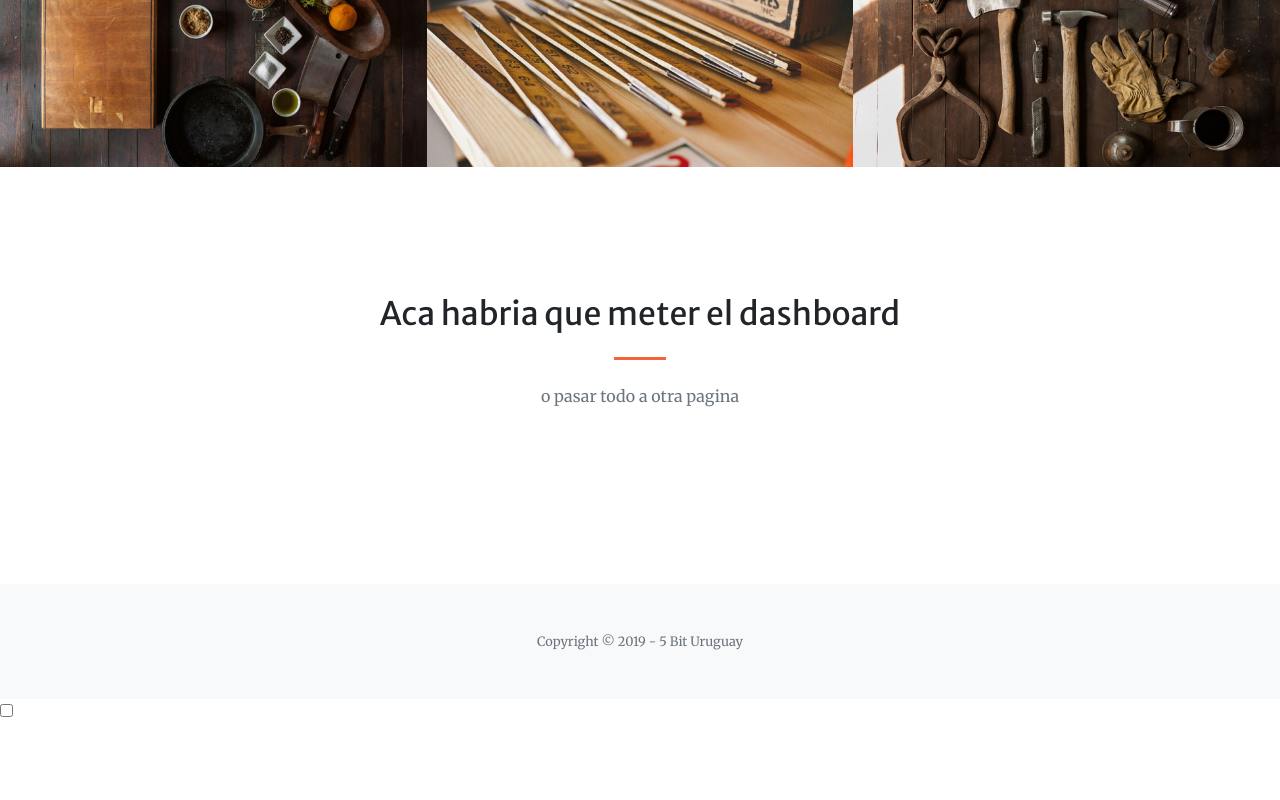
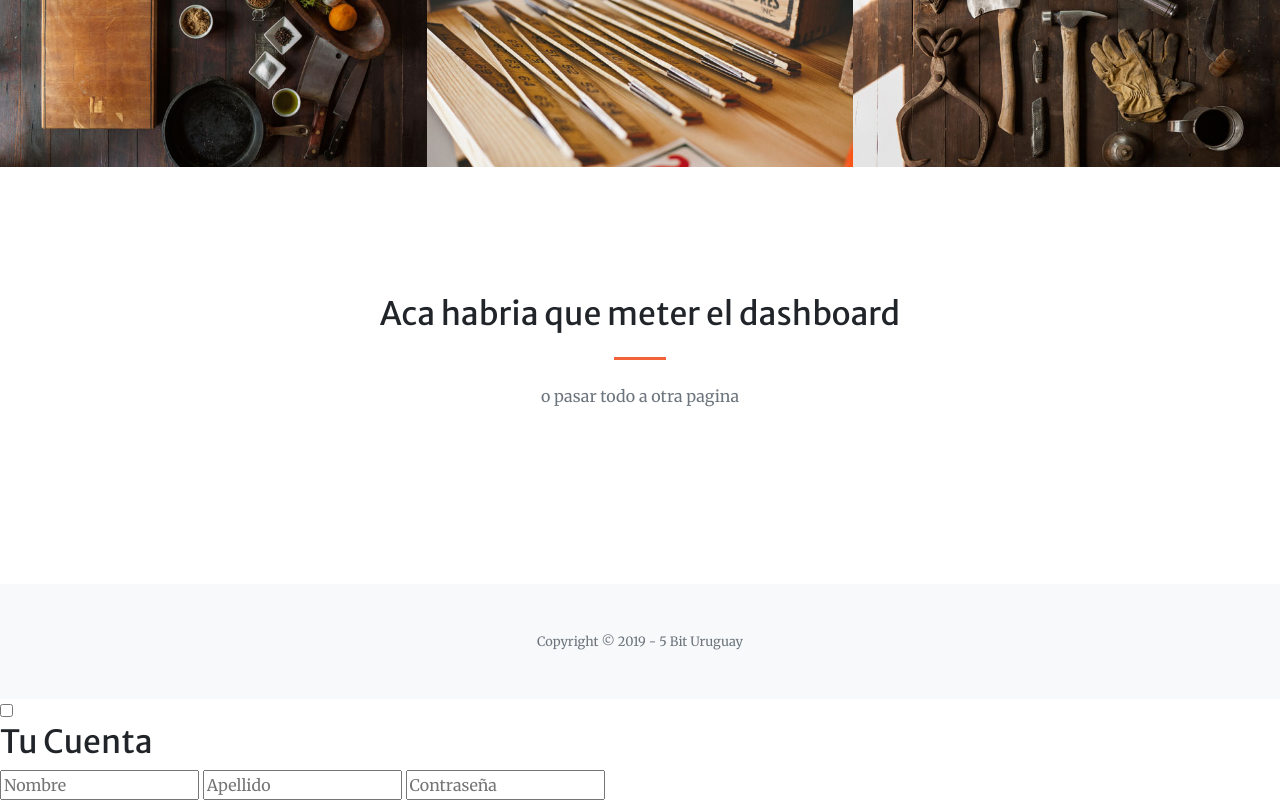
Before and after one commit to Andrescriado/cryptopesos, a website with bundled scripts: page CriptoPesos/Web v2/index.html in a window 1280 px wide. Shown: the part 2228-3028 px from the top of the page. Before the commit the page ends 2951 px from the top, so only its background shows below. Built offline with nearby package versions, Linux system fonts and the light colour scheme.

Commit message:
https://github.com/Andrescriado/cryptopesos.git

```diff
--- a/CriptoPesos/Web v2/index.html
+++ b/CriptoPesos/Web v2/index.html
@@ -231,6 +231,14 @@
    </div>
 
 
+   <form action="">
+      <h2>Tu Cuenta</h2>
+
+      <input type="text" placeholder="Nombre">
+      <input type="text" placeholder="Apellido">
+      <input type="password" placeholder="Contraseña">
+
+   </form>
 </body>
 
 </html>
```
